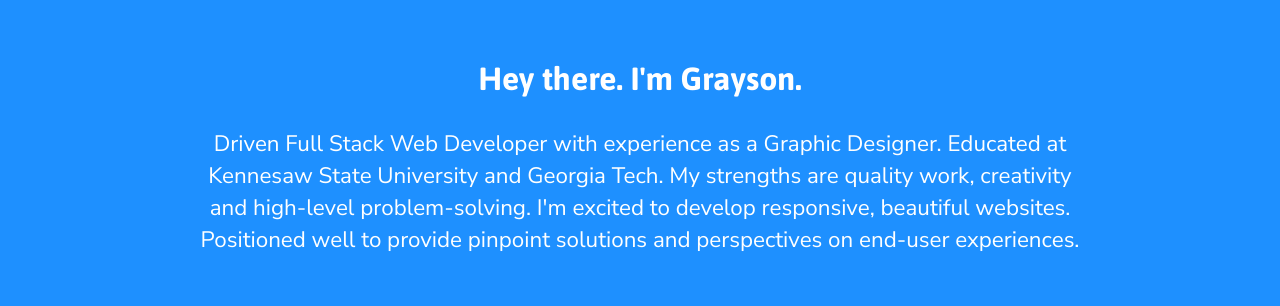
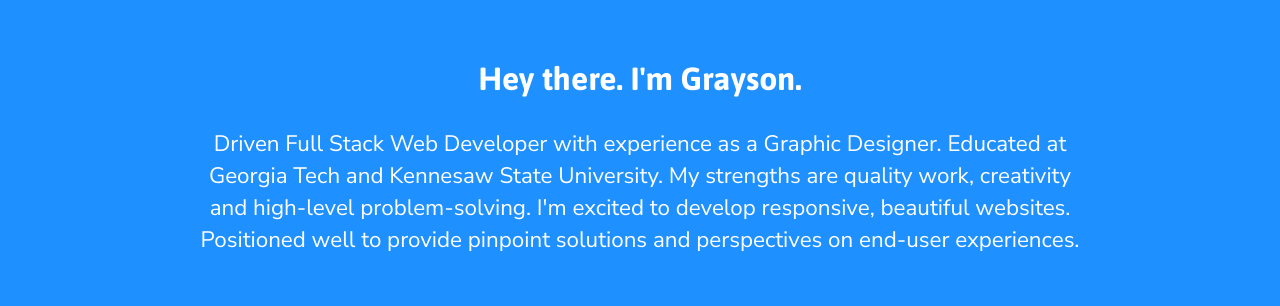
Before and after one commit to graysonlee123/dev-portfolio, a website: page index.html in a window 1280 px wide. Shown: the part 1160-1466 px from the top of the page. Drawn offline with Linux system fonts and the light colour scheme.

Commit message:
works on wording

```diff
--- a/index.html
+++ b/index.html
@@ -39,8 +39,8 @@
     <section class="is-bright is-narrow has-an-overlap">
         <h1>Hey there. I'm Grayson.</h1>
         <p class="subtitle">
-            Driven Full Stack Web Developer with experience as a Graphic Designer. Educated at Kennesaw State
-            University and Georgia Tech. My strengths are quality work, creativity and high-level problem-solving.
+            Driven Full Stack Web Developer with experience as a Graphic Designer. Educated at Georgia Tech and Kennesaw State
+            University. My strengths are quality work, creativity and high-level problem-solving.
             I'm excited to develop responsive, beautiful websites. Positioned well to provide pinpoint solutions
             and perspectives on end-user experiences.
         </p>
```
